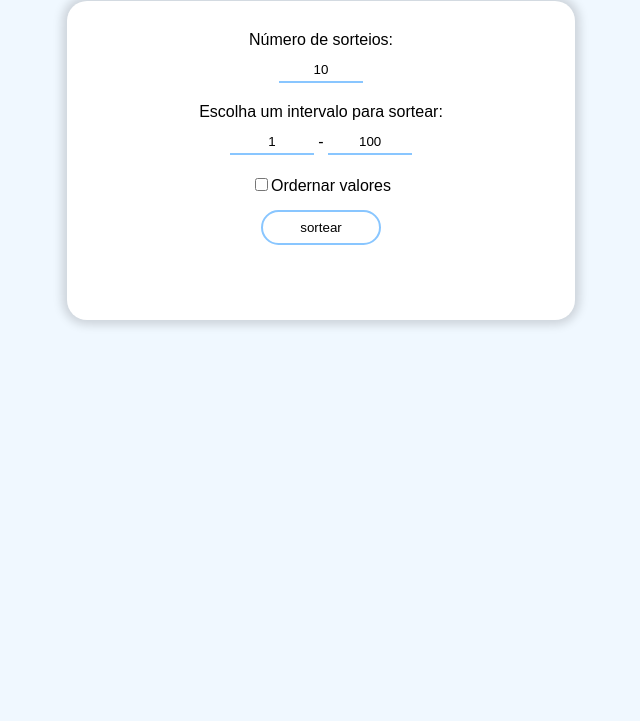
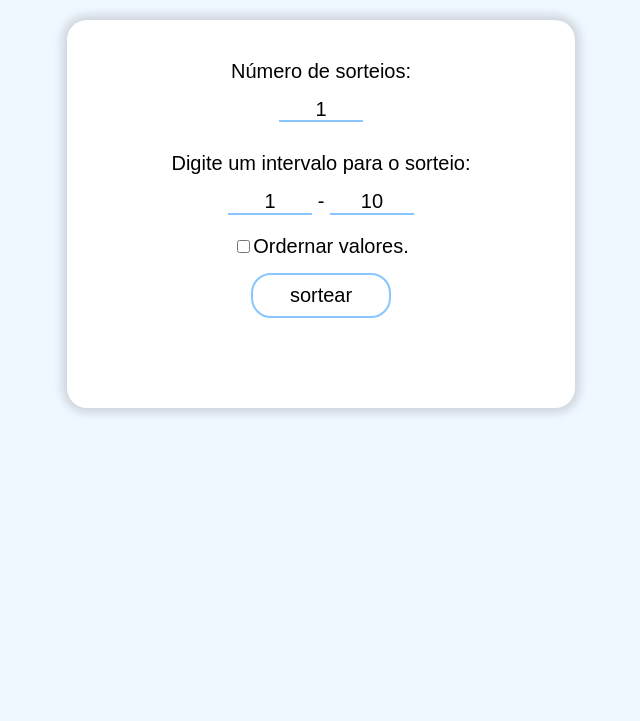
Before and after one commit to DenisLevy76/Sorteador, a plain HTML site: page index.html in a window 1280 px wide. Shown: the part 79-800 px from the top of the page, without its empty margins (319-959 px from the left). Drawn offline with Linux system fonts and the light colour scheme.

Commit message:
Aprimorando a interface

```diff
--- a/css/style.css
+++ b/css/style.css
@@ -6,12 +6,14 @@ body{
    justify-content: center;
    text-align: center;
    background-color: aliceblue;
+   font-size: 20px;
 }
 
+
 p{
-   margin: 0px;
+   margin: 10px;
    padding: 0px;
-   margin-bottom: 10px;
+   margin-bottom: 15px;
 }
 
 .checkList{
@@ -19,6 +21,11 @@ p{
    margin: 0px;
    margin-bottom: 15px;
 }
+
+label, input[type=checkbox]{
+   cursor: pointer;
+}
+
 
 .principal{
    background-color: white;
@@ -33,18 +40,19 @@ p{
 input[type=button]{
 
    background-color: transparent;
-   width: 120px;
-   height: 35px;
+   width: 140px;
+   height: 45px;
    border: 2px solid rgb(137, 198, 255);
    border-radius: 20px;
    outline: none;
    margin-bottom: 15px;
+   font-size: 20px;
 
 }
 
 input[type=button]:hover{
-   transition: 0.25s;
-   width: 125px;
+   transition: 0.3s;
+   width: 155px;
    background-color:rgb(137, 198, 255);
    cursor: pointer;
 }
@@ -54,6 +62,7 @@ input[type=number]::-webkit-inner-spin-button{
 
 }
 input[type=number]{
+   font-size: 20px;
    width: 80px;
    margin-bottom: 20px;
    text-align: center;
--- a/index.html
+++ b/index.html
@@ -13,12 +13,14 @@
    <section class="principal">
       <div>
          <p>Número de sorteios:</p>
-         <input type="number" name="inputNum" id="n" value="10" onclick="this.select()"><br>
-         <p>Escolha um intervalo para sortear:</p>
+         <input type="number" name="inputNum" id="n" value="1" onclick="this.select()"><br>
+         <p>Digite um intervalo para o sorteio:</p>
          <input type="number" name="inputNum" id="min" value="1" onclick="this.select()"> -
-         <input type="number" name="inputNum" id="max" value="100" onclick="this.select()"><br>
+         <input type="number" name="inputNum" id="max" value="10" onclick="this.select()"><br>
          <div class="checkList">
-            <label for="organizar"><input type="checkbox" name="organizar" id="organizar">Ordernar valores</label>
+            <label for="organizar"><input type="checkbox" name="organizar" id="organizar">Ordernar valores.</label><br>
+            <!-- <label for="repetir"><input type="checkbox" name="repetir" id="repetir">Repetir valores</label> -->
+
          </div>
          <input type="button" value="sortear" onclick="sortear()">
       </div>
--- a/js/script.js
+++ b/js/script.js
@@ -10,6 +10,10 @@ function sortear(){
 
    if (nSorteados <= 0){
       nSorteados = 1
+   }
+
+   if (nSorteados > max){
+      nSorteados = max
    }
 
    while (resultados.length < nSorteados){
```
